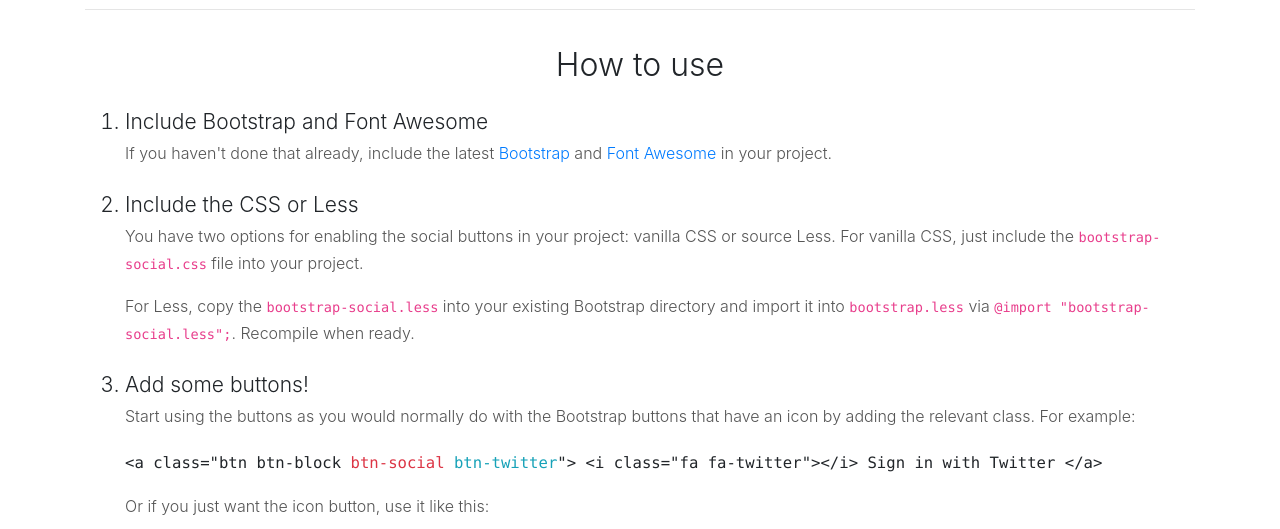
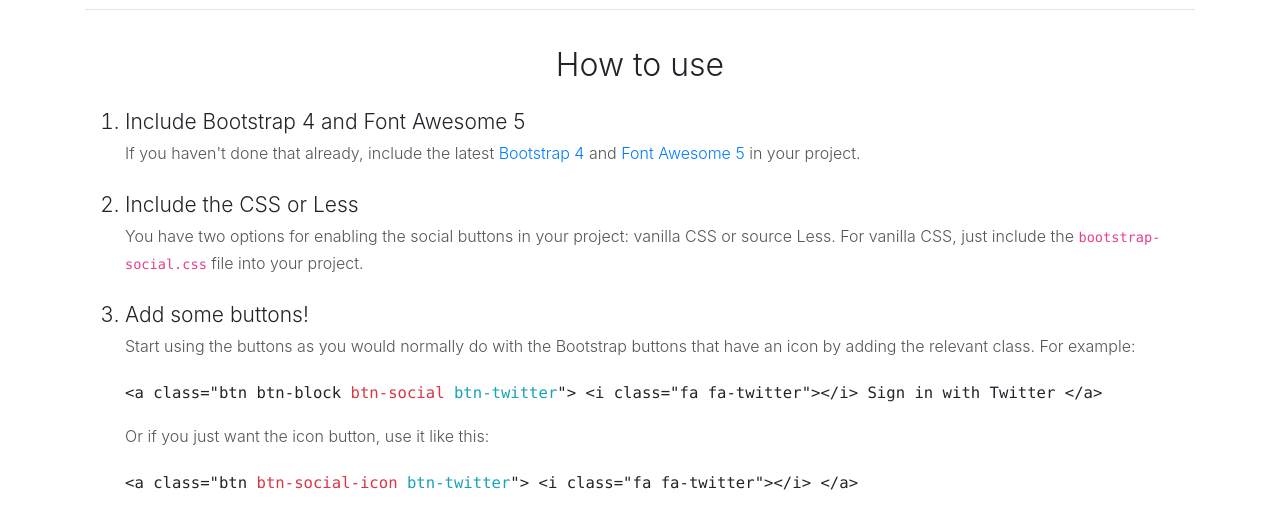
Before and after one commit to peterblazejewicz/bootstrap-social, a website: page index.html in a window 1280 px wide. Shown: the part 1435-1964 px from the top of the page. Drawn offline with Linux system fonts and the light colour scheme.

Commit message:
:memo: Docs/page update'

```diff
--- a/index.html
+++ b/index.html
@@ -4,7 +4,7 @@
 <head>
   <meta charset="utf-8">
   <meta name="viewport" content="width=device-width, initial-scale=1.0">
-  <meta property="og:title" content="Social Buttons for Bootstrap" />
+  <meta property="og:title" content="Social Buttons for Bootstrap 4" />
   <meta property="og:description" content="Social Sign-In Buttons made in pure CSS based on Bootstrap 4 and Font Awesome 5!"
   />
   <meta property="og:type" content="website" />
@@ -25,11 +25,11 @@
 <body>
   <div class="jumbotron">
     <div class="container">
-      <h1>Social Buttons for Bootstrap</h1>
+      <h1>Social Buttons for Bootstrap 4</h1>
       <p>
         Social Sign-In Buttons made in pure CSS based on
-        <a href="https://getbootstrap.com/">Bootstrap</a> and
-        <a href="https://fortawesome.github.io/Font-Awesome/">Font Awesome</a>!
+        <a href="https://getbootstrap.com/">Bootstrap 4</a> and
+        <a href="https://fortawesome.github.io/Font-Awesome/">Font Awesome 5</a>!
       </p>
       <a href="https://github.com/peterblazejewicz/bootstrap-social" class="btn btn-outline-primary btn-lg" onclick="_gaq.push(['_trackEvent', 'exit', 'header', 'GitHub']);">
         <i class="fab fa-github fa-lg mr-1"></i> View on GitHub</a>
@@ -298,12 +298,12 @@
           <h2>How to use</h2>
           <ol>
             <li>
-              Include Bootstrap and Font Awesome
+              Include Bootstrap 4 and Font Awesome 5
               <p>
                 If you haven't done that already, include the latest
-                <a href="http://twitter.github.io/bootstrap/">Bootstrap</a>
+                <a href="http://twitter.github.io/bootstrap/">Bootstrap 4</a>
                 and
-                <a href="http://fortawesome.github.io/Font-Awesome/">Font Awesome</a> in your project.
+                <a href="http://fortawesome.github.io/Font-Awesome/">Font Awesome 5</a> in your project.
               </p>
             </li>
             <li>
@@ -312,12 +312,6 @@
                 You have two options for enabling the social buttons in your project: vanilla CSS or source Less. For vanilla CSS, just include
                 the
                 <code>bootstrap-social.css</code> file into your project.
-              </p>
-              <p>
-                For Less, copy the
-                <code>bootstrap-social.less</code> into your existing Bootstrap directory and import it into
-                <code>bootstrap.less</code> via
-                <code>@import "bootstrap-social.less";</code>. Recompile when ready.
               </p>
             </li>
             <li>
```
Also changed, not shown: README.md.
